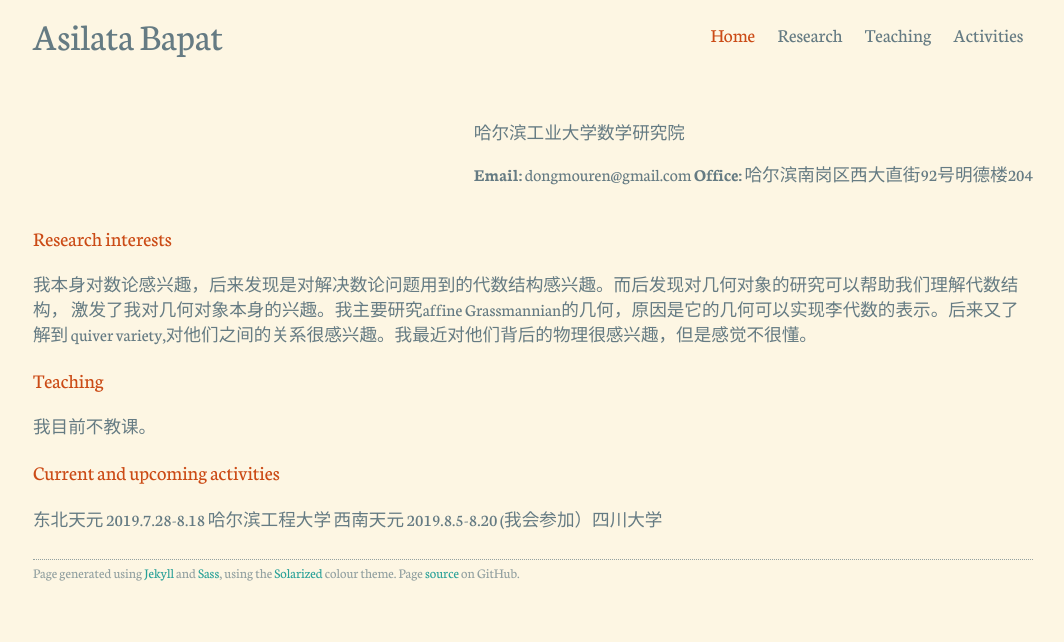
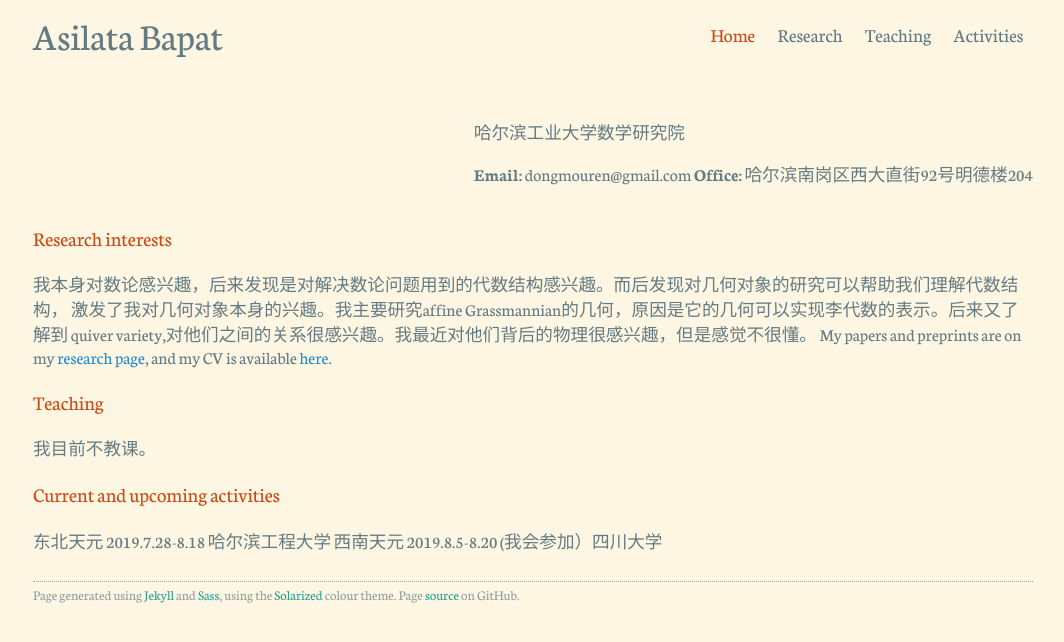
Before and after one commit to dongmouren0/dongmouren.github.io, a Jekyll site: the page built from index.md, in a window 1280 px wide. Shown: the top 642 px of the page, without its empty margins (107-1171 px from the left). Built offline with Jekyll 4.4.1, drawn with Linux system fonts in a browser that asks for light colours.

Commit message:
Update index.md

```diff
--- a/index.md
+++ b/index.md
@@ -26,6 +26,7 @@
 我本身对数论感兴趣，后来发现是对解决数论问题用到的代数结构感兴趣。而后发现对几何对象的研究可以帮助我们理解代数结构，
 激发了我对几何对象本身的兴趣。我主要研究affine Grassmannian的几何，原因是它的几何可以实现李代数的表示。后来又了解到
 quiver variety,对他们之间的关系很感兴趣。我最近对他们背后的物理很感兴趣，但是感觉不很懂。
+My papers and preprints are on my [research page](/research), and my CV is available [here](assets/dong cv.pdf).
 
 ### Teaching
 我目前不教课。
```
